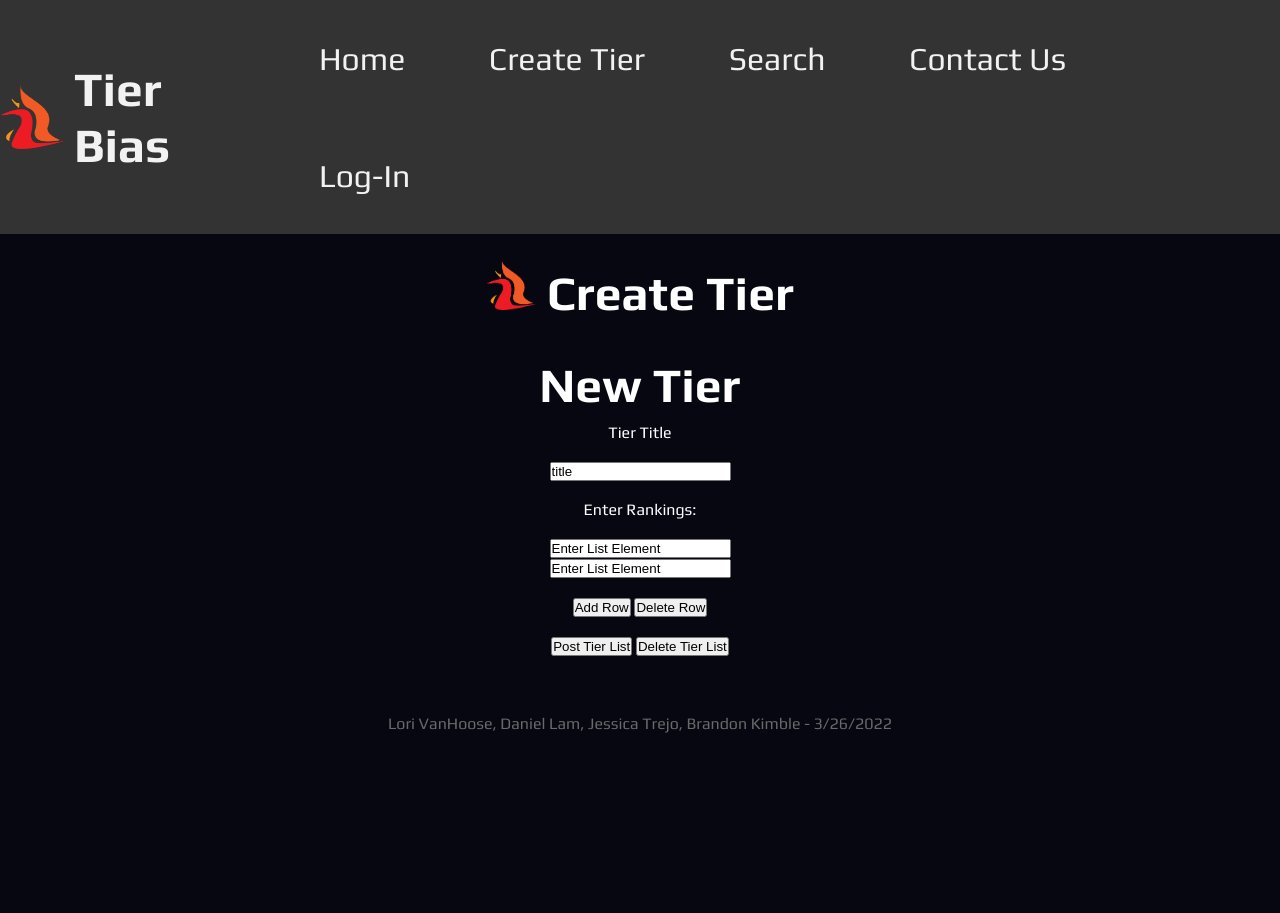
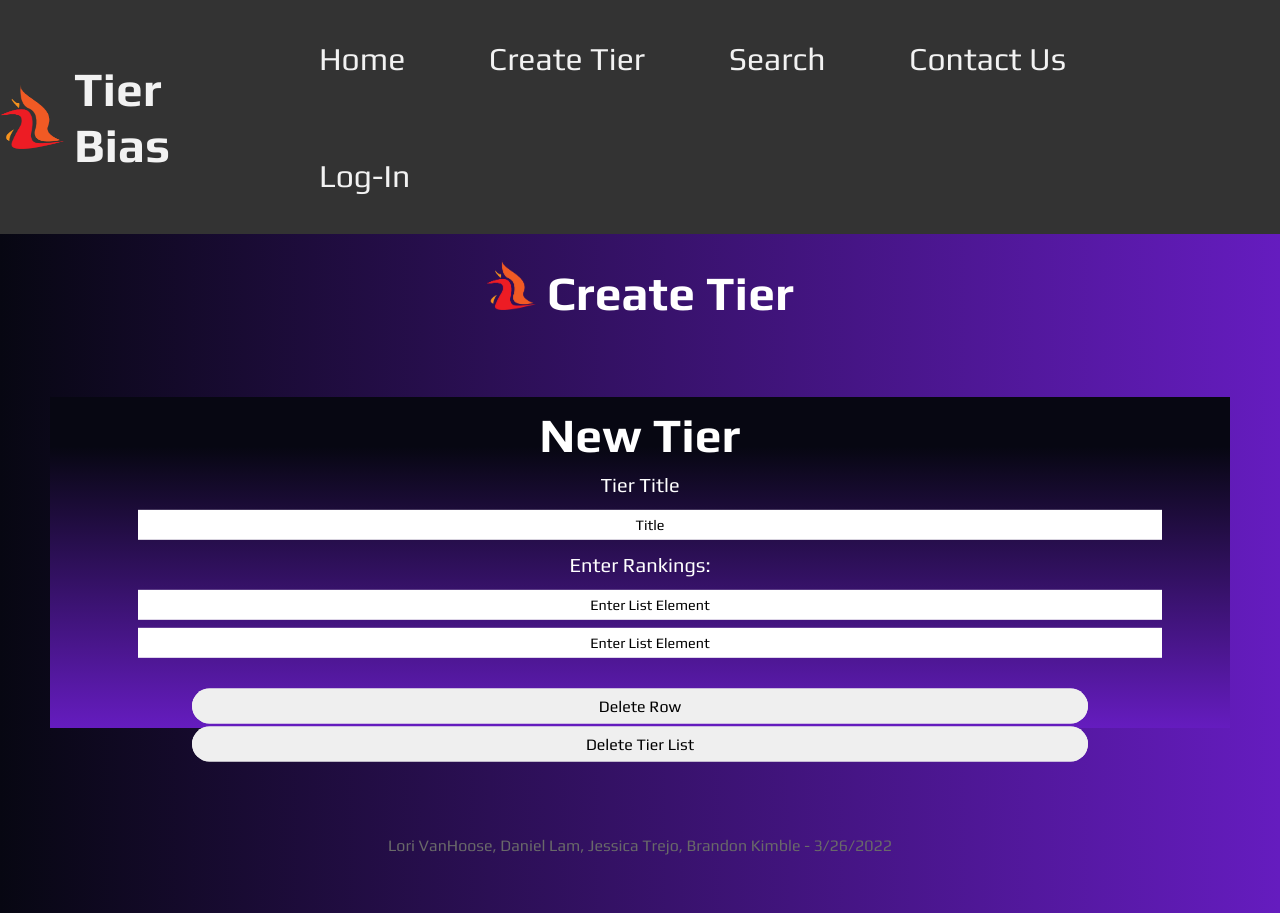
Before and after one commit to daniellam-x/tier-bias, a PHP site: page /createtier.html in a window 1280 px wide. Before the commit the page ends 733 px from the top, so only its background shows below. Run offline with PHP 8.4, Linux system fonts and the light colour scheme.

Commit message:
Editing CSS

```diff
--- a/createtier.html
+++ b/createtier.html
@@ -44,10 +44,10 @@
         <h1>New Tier</h1>
             <form>
                 <label for="title">Tier Title</label><br><br>
-                <input type="text" id="title" value="title"><br><br>
+                <input type="text" id="title" value="Title"><br><br>
                 <label for="row" id="rowlabel">Enter Rankings:</label><br><br>
-                <input type="text" id="row" value="Enter List Element"><br>
                 <input type="text" id="row" value="Enter List Element"><br><br>
+                <input type="text" id="row" value="Enter List Element"><br><br><br>
                 <button>Add Row</button>
                 <button>Delete Row</button><br><br>
                 <button>Post Tier List</button>
--- a/styles/base.css
+++ b/styles/base.css
@@ -6,7 +6,7 @@
 html, body {
     display: flex;
     flex-direction: column;
-    background-color: rgb(7, 7, 18);
+    background: linear-gradient(90deg, rgb(7, 7, 18) 0%, rgb(101, 28, 191) 100%);
     color: white;
     font-family: 'Play',
     Arial,
--- a/styles/createtier.css
+++ b/styles/createtier.css
@@ -1,3 +1,62 @@
+input {
+    font-size: 1em;
+    outline: none;
+    border-width: 0 0 2px;
+    padding: 10px;
+    width: 90%;
+    text-align: center;
+}
+
+label {
+    text-align: center;
+    font-size: 1.25em;
+}
+
+input {
+    font-family: 'Play',
+        sans-serif;
+    font-size: .9em;
+    padding: .5em;
+    margin-top: .5em;
+    width: 80%;
+    border: none;
+    margin: 10px 10px 10px 10px;
+
+    position: absolute;
+    left: 50%;
+    -ms-transform: translate(-50%, -50%);
+    transform: translate(-50%, -50%);
+}
+
+button {
+    font-family: 'Play',
+        sans-serif;
+    font-size: 1em;
+    padding: .5em;
+    margin-top: 1em;
+    border-radius: 2em;
+    width: 70%;
+    border: none;
+
+    position: absolute;
+    left: 50%;
+    -ms-transform: translate(-50%, -50%);
+    transform: translate(-50%, -50%);
+}
+
+button:active {
+    transform: scale(0.98);
+    box-shadow: 3px 2px 22px 1px rgba(0, 0, 0, 0.30);
+}
+
 .tierform {
-    text-align: center
+    font-family: 'Play',
+        sans-serif;
+    margin: 50px;
+    background: linear-gradient(0deg, rgb(101, 28, 191) 0%, rgb(7, 7, 18) 85%);
+    background-color: rgb(101, 28, 191);
+    color: white;
+    height: 90%;
+    text-align:center;
+    align-content: center;
 }
--- a/styles/homepage.css
+++ b/styles/homepage.css
@@ -2,6 +2,10 @@
     margin: 0;
     padding: 0;
     box-sizing: border-box;
+}
+
+h2 {
+    padding: 20px 0px 10px 0px;
 }
 
 .sort{
```
